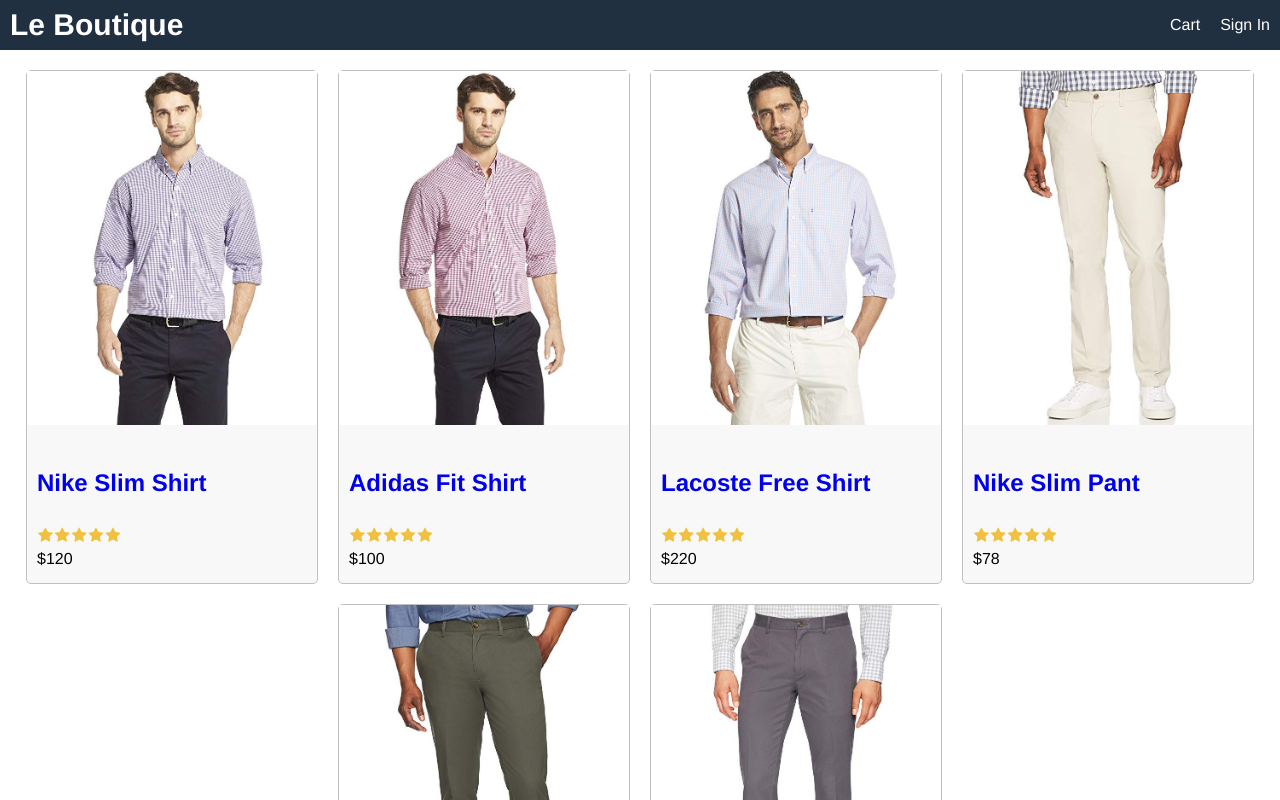
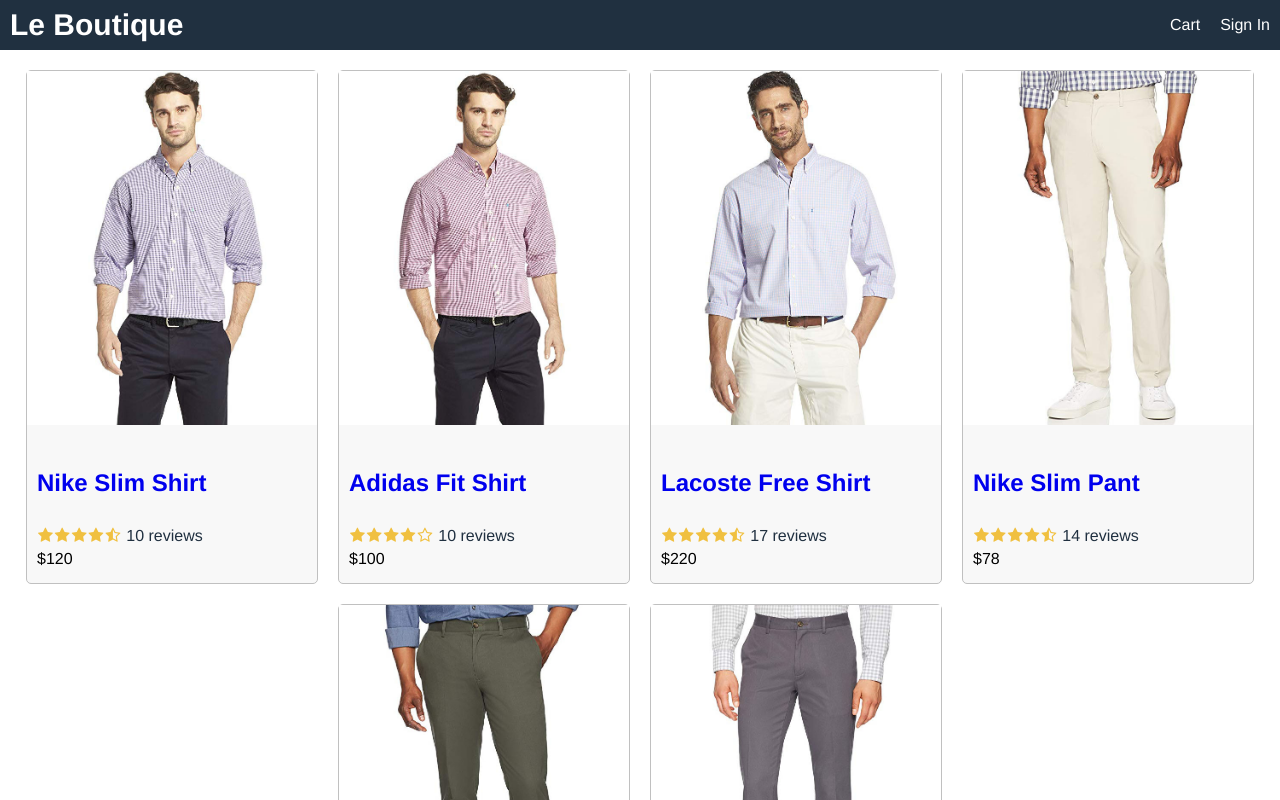
Before and after one commit to Samuel8055/react-ecommerce, a React (Create React App) app in the folder frontend/: page /product/1 in a window 1280 px wide. Shown: the top 800 px of the page. Built offline with nearby package versions, Linux system fonts and the light colour scheme.

Commit message:
Created product and rating components

```diff
--- a/frontend/src/App.js
+++ b/frontend/src/App.js
@@ -1,3 +1,4 @@
+import Product from "./components/Product";
 import { data } from "./data";
 
 const App = () => {
@@ -18,38 +19,7 @@
       <main>
         <div className="row center">
           {data.products.map((product) => (
-            <div className="card" key={product._id}>
-              <a href={`/product/${product._id}`}>
-                <img
-                  src={product.image}
-                  alt={product.name}
-                  className="medium"
-                />
-              </a>
-              <div className="card-body">
-                <a href={`/product/${product._id}`}>
-                  <h2>{product.name}</h2>
-                </a>
-                <div className="rating">
-                  <span>
-                    <i className="fa fa-star"></i>
-                  </span>
-                  <span>
-                    <i className="fa fa-star"></i>
-                  </span>
-                  <span>
-                    <i className="fa fa-star"></i>
-                  </span>
-                  <span>
-                    <i className="fa fa-star"></i>
-                  </span>
-                  <span>
-                    <i className="fa fa-star"></i>
-                  </span>
-                </div>
-                <div className="price">${product.price}</div>
-              </div>
-            </div>
+            <Product product={product} key={product._id} />
           ))}
         </div>
       </main>
--- /dev/null
+++ b/frontend/src/components/Product.js
@@ -0,0 +1,21 @@
+import React from "react";
+import Rating from "./Rating";
+
+const Product = ({ product }) => {
+  return (
+    <div className="card">
+      <a href={`/product/${product._id}`}>
+        <img src={product.image} alt={product.name} className="medium" />
+      </a>
+      <div className="card-body">
+        <a href={`/product/${product._id}`}>
+          <h2>{product.name}</h2>
+        </a>
+        <Rating rating={product.rating} numReviews={product.numReviews} />
+        <div className="price">${product.price}</div>
+      </div>
+    </div>
+  );
+};
+
+export default Product;
--- /dev/null
+++ b/frontend/src/components/Rating.js
@@ -0,0 +1,66 @@
+import React from "react";
+
+const Rating = ({ rating, numReviews }) => {
+  return (
+    <div className="rating">
+      <span>
+        <i
+          className={
+            rating >= 1
+              ? "fa fa-star"
+              : rating >= 0.5
+              ? "fa fa-star-half-o"
+              : "fa fa-star-o"
+          }
+        ></i>
+      </span>
+      <span>
+        <i
+          className={
+            rating >= 2
+              ? "fa fa-star"
+              : rating >= 1.5
+              ? "fa fa-star-half-o"
+              : "fa fa-star-o"
+          }
+        ></i>
+      </span>
+      <span>
+        <i
+          className={
+            rating >= 3
+              ? "fa fa-star"
+              : rating >= 2.5
+              ? "fa fa-star-half-o"
+              : "fa fa-star-o"
+          }
+        ></i>
+      </span>
+      <span>
+        <i
+          className={
+            rating >= 4
+              ? "fa fa-star"
+              : rating >= 3.5
+              ? "fa fa-star-half-o"
+              : "fa fa-star-o"
+          }
+        ></i>
+      </span>
+      <span>
+        <i
+          className={
+            rating >= 5
+              ? "fa fa-star"
+              : rating >= 4.5
+              ? "fa fa-star-half-o"
+              : "fa fa-star-o"
+          }
+        ></i>
+      </span>
+      <span>{`${numReviews} reviews`}</span>
+    </div>
+  );
+};
+
+export default Rating;
--- a/frontend/src/index.css
+++ b/frontend/src/index.css
@@ -122,3 +122,8 @@
   color: #f0c040;
   margin: 0.1rem;
 }
+
+.rating span:last-child {
+  color: #203040;
+  margin-left: 0.5rem;
+}
```
